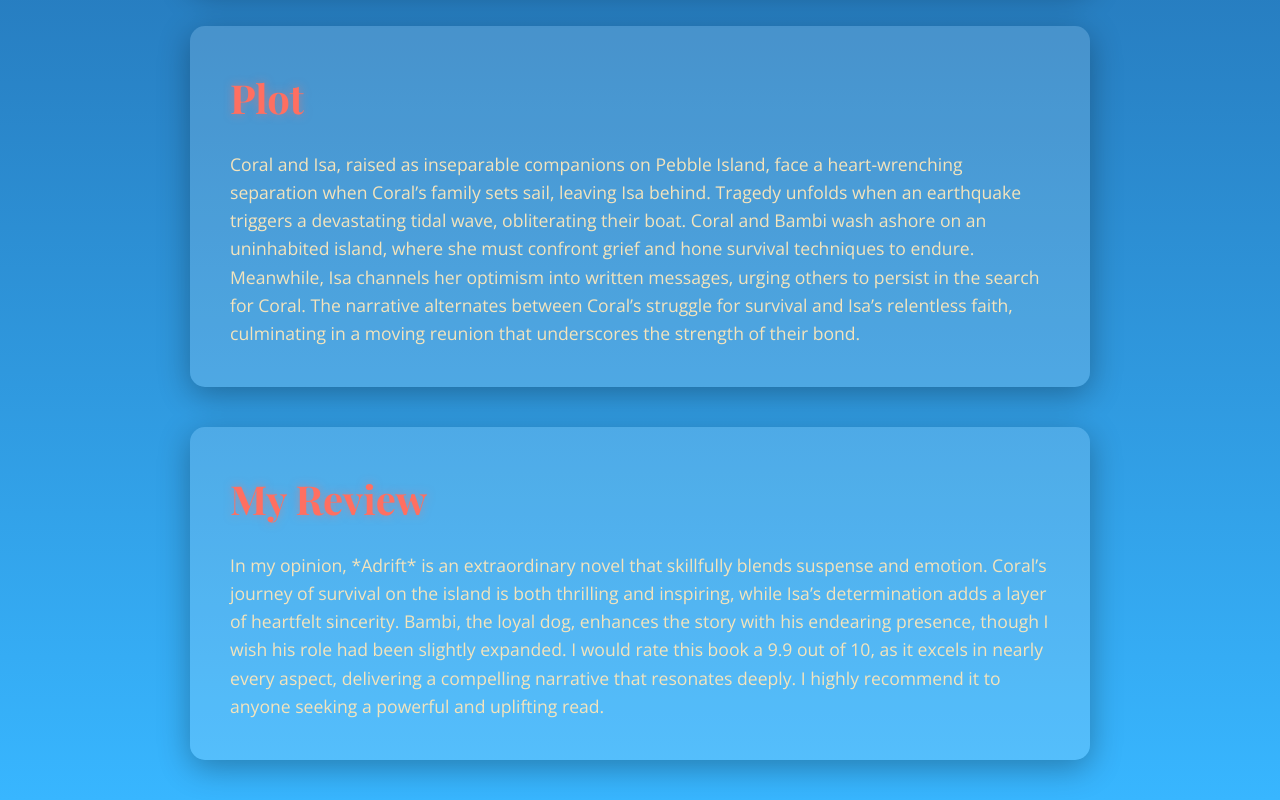
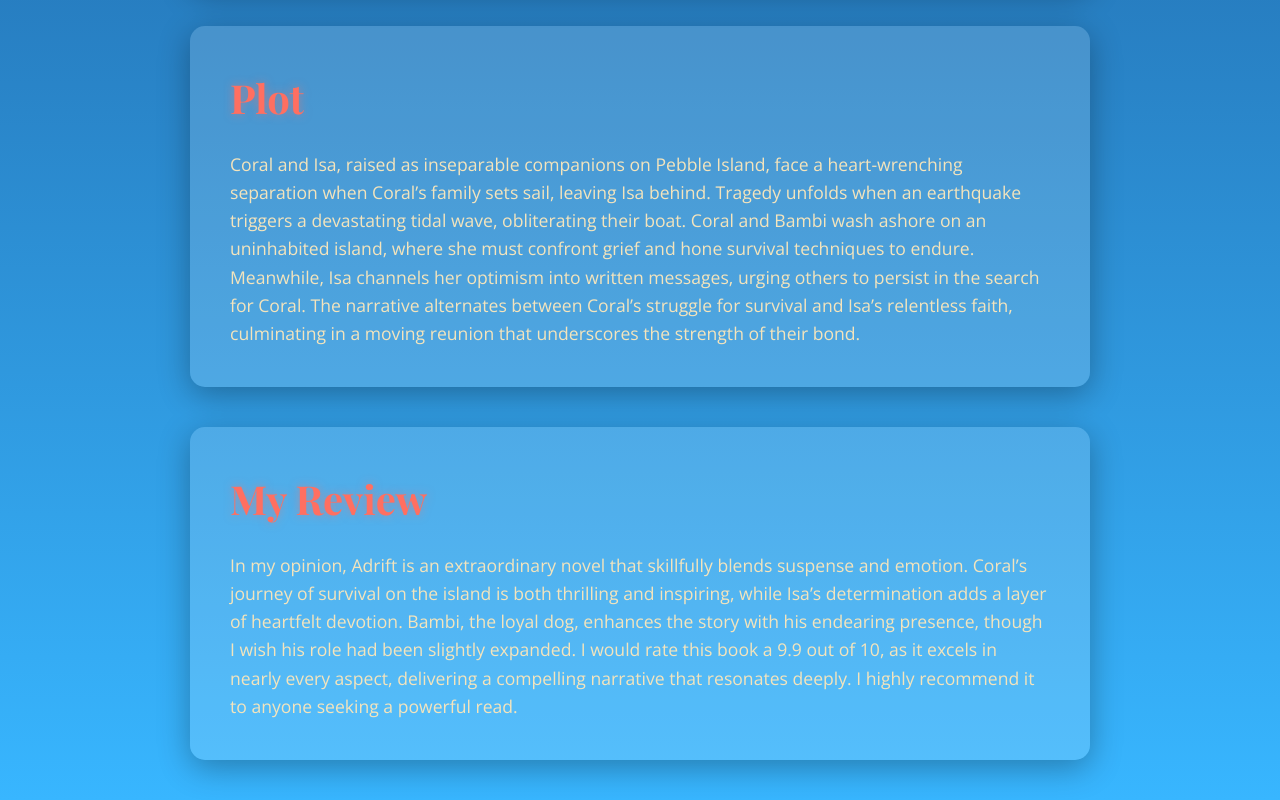
Before and after one commit to aarush67/novel-Project, a plain HTML site: page index.html in a window 1280 px wide. Shown: the part 1394-2194 px from the top of the page. Drawn offline with nearby package versions, Linux system fonts and the light colour scheme.

Commit message:
Update index.html

```diff
--- a/index.html
+++ b/index.html
@@ -151,7 +151,7 @@
 
     <section id="review">
         <h2>My Review</h2>
-        <p>In my opinion, *Adrift* is an extraordinary novel that skillfully blends suspense and emotion. Coral’s journey of survival on the island is both thrilling and inspiring, while Isa’s determination adds a layer of heartfelt sincerity. Bambi, the loyal dog, enhances the story with his endearing presence, though I wish his role had been slightly expanded. I would rate this book a 9.9 out of 10, as it excels in nearly every aspect, delivering a compelling narrative that resonates deeply. I highly recommend it to anyone seeking a powerful and uplifting read.</p>
+        <p>In my opinion, Adrift is an extraordinary novel that skillfully blends suspense and emotion. Coral’s journey of survival on the island is both thrilling and inspiring, while Isa’s determination adds a layer of heartfelt devotion. Bambi, the loyal dog, enhances the story with his endearing presence, though I wish his role had been slightly expanded. I would rate this book a 9.9 out of 10, as it excels in nearly every aspect, delivering a compelling narrative that resonates deeply. I highly recommend it to anyone seeking a powerful read.</p>
     </section>
 
     <div class="wave-container">
```
